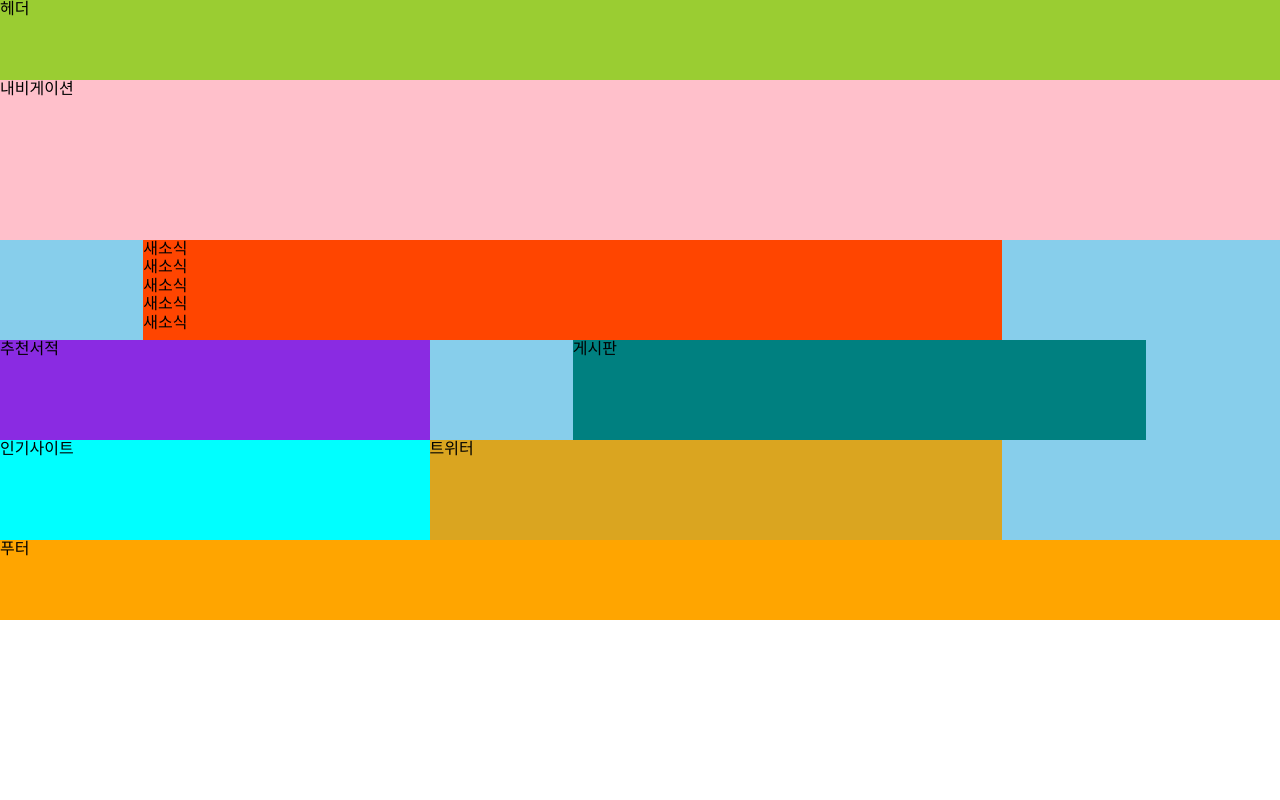
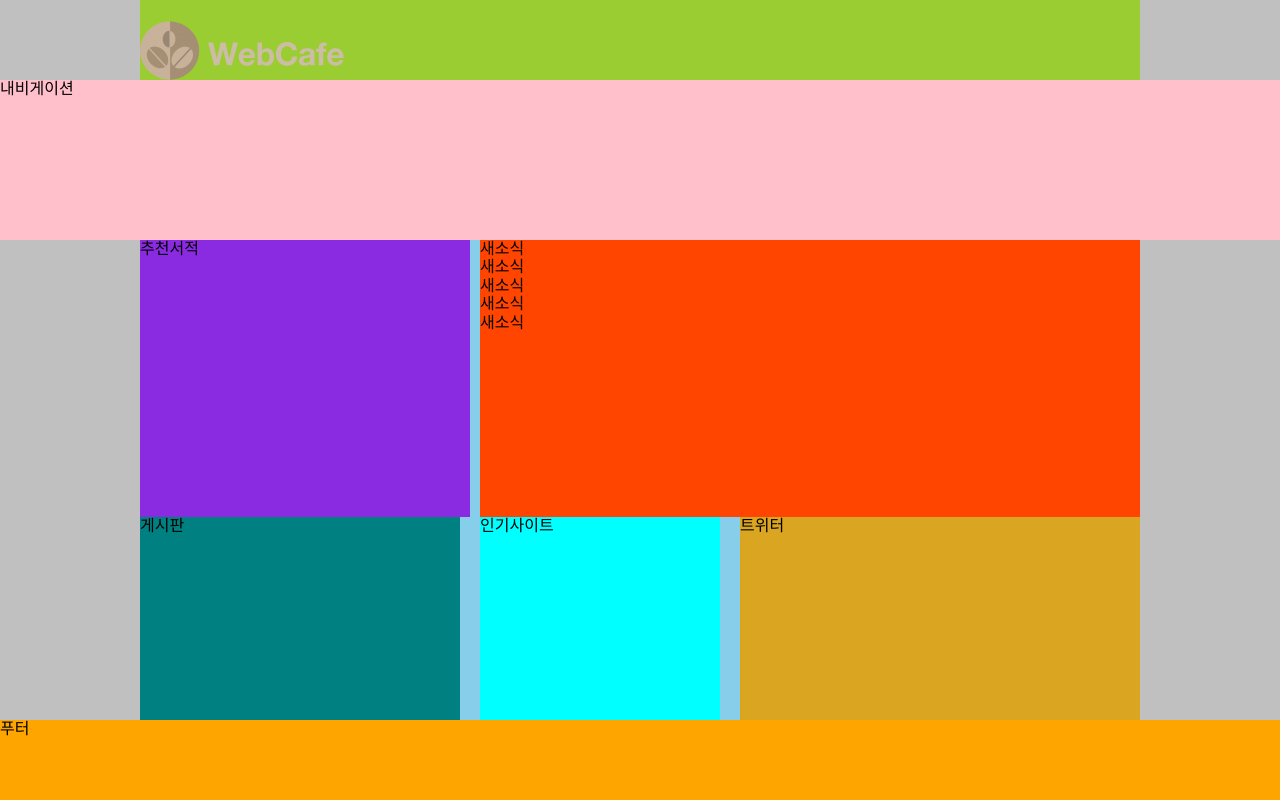
Before and after one commit to hyang081245/RWD, a plain HTML site: page index.html in a window 1280 px wide. Drawn offline with Linux system fonts and the light colour scheme.

Commit message:
헤더 마크업 완성
- 로고
- 멤버링크 목록
- 검색 폼

```diff
--- a/index.html
+++ b/index.html
@@ -5,14 +5,28 @@
     <meta name="viewport" content="width=device-width, initial-scale=1.0">
     <meta http-equiv="X-UA-Compatible" content="ie=edge">
     <title>반응형 웹</title>
-    <!-- <link rel="stylesheet" href="./css/style.css"> -->
+    <link rel="stylesheet" href="./css/style.css">
     <!-- <link rel="stylesheet" href="./css/float.css"> -->
-    <link rel="stylesheet" href="./css/grid.css">
+    <!-- <link rel="stylesheet" href="./css/grid.css"> -->
 
 </head>
 <body>
     <div class="container">
-        <header class="header">헤더</header>
+        <header class="header">
+            <h1 class="logo"><a href="./index.html"><img src="./images/rwd-logo.png" alt="Web Cafe"></a></h1>
+            <ul class="member">
+                <li><a href="#">로그인</a><span class="bar" aria-hidden="true">|</span></li>
+                <li><a href="#">회원가입</a><span class="bar" aria-hidden="true">|</span></li>
+                <li><a href="#">커뮤니티</a></li>
+            </ul>
+            <form action="https://formspree.io/hyang081245@gmail.com" method="POST" class="searh">
+                <fieldset>
+                    <legend>검색</legend>
+                    <input type="search" aria-label="검색어" name="search" required placeholder="검색어를 입력하세요.">
+                    <button type="submit" class="btn-search">검색</button>
+                </fieldset>
+            </form>
+        </header>
         <nav class="navigation">내비게이션</nav>
         <main class="main">
             <section class="book">추천서적</section>
```
